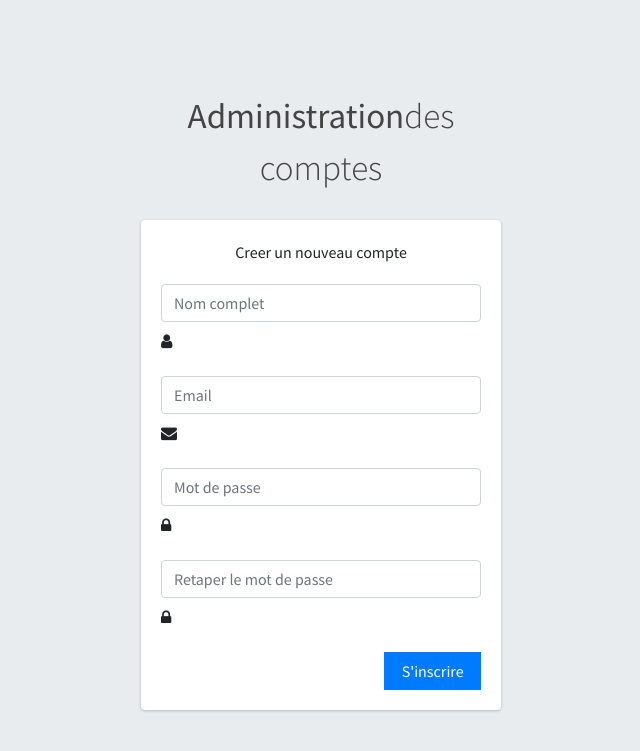
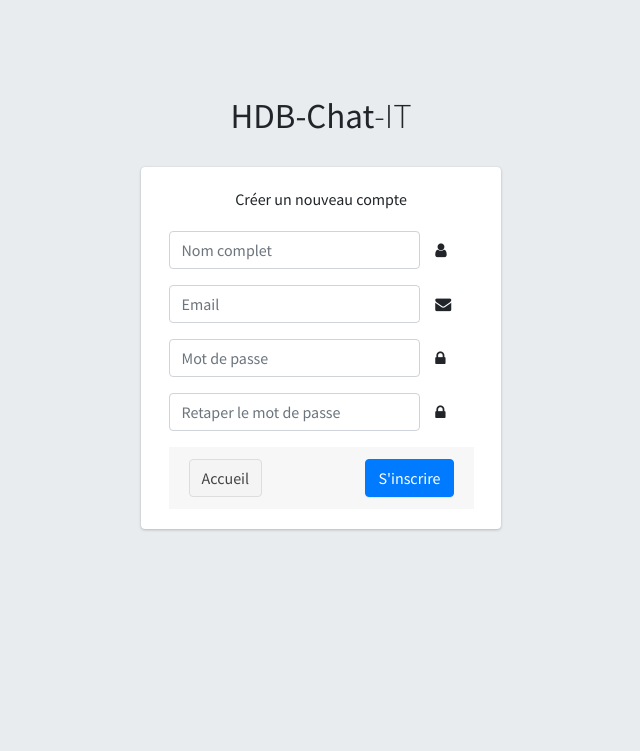
Before and after one commit to irin-andrian/hdb-chat-it, a PHP site: page /register.php in a window 1280 px wide. Shown: the top 751 px of the page, without its empty margins (319-959 px from the left). Run offline with PHP 8.4, Linux system fonts and the light colour scheme; some libraries are stand-ins or nearby versions.

Commit message:
update global and register pages

```diff
--- a/register.php
+++ b/register.php
@@ -3,7 +3,7 @@
 <head>
   <meta charset="utf-8">
   <meta http-equiv="X-UA-Compatible" content="IE=edge">
-  <title>AdminLTE 3 | Registration Page</title>
+  <title>HDB Chat IT | Registration Page</title>
   <!-- Tell the browser to be responsive to screen width -->
   <meta name="viewport" content="width=device-width, initial-scale=1">
 
@@ -21,48 +21,50 @@
 <body class="hold-transition register-page">
 <div class="register-box">
   <div class="register-logo">
-    <a href="../../index2.html"><b>Administration</b>des comptes</a>
+    <b>HDB-Chat</b>-IT
   </div>
-
-  <div class="card">
+  <div class="col-md-12 card">
     <div class="card-body register-card-body">
-      <p class="login-box-msg">Creer un nouveau compte</p>
-
-      <form action="includes/register_action.php" method="post">
-        <div class="form-group has-feedback">
+      <p class="login-box-msg">Créer un nouveau compte</p>
+      <form action="../../index.html" method="post">
+        <div class="row">
+          <div class="col-md-10 form-group has-feedback">
             <input type="text" class="form-control" placeholder="Nom complet">
+          </div>
+          <div class="col-md-2">
             <span class="fa fa-user form-control-feedback"></span>
           </div>
-        <div class="form-group has-feedback">
+        </div>
+        <div class="row">
+          <div class="col-md-10 form-group has-feedback">
           <input type="email" class="form-control" placeholder="Email">
+          </div>
+          <div class="col-md-2">
             <span class="fa fa-envelope form-control-feedback"></span>
           </div>
-        <div class="form-group has-feedback">
+        </div>
+        <div class="row">
+          <div class="col-md-10 form-group has-feedback">
           <input type="password" class="form-control" placeholder="Mot de passe">
+          </div>
+          <div class="col-md-2">
           <span class="fa fa-lock form-control-feedback"></span>
           </div>
-        <div class="form-group has-feedback">
+        </div>
+        <div class="row">
+          <div class="col-md-10 form-group has-feedback">
             <input type="password" class="form-control" placeholder="Retaper le mot de passe">
+          </div>
+          <div class="col-md-2">
             <span class="fa fa-lock form-control-feedback"></span>
           </div>
-        <div class="row">
-          <div class="col-8">
-            <div class="checkbox icheck">
-              <label>
-              </label>
+        </div>
+        <div class="card-footer">
+          <a href="/index.php" class="btn btn-default">Accueil</a>
+          <button type="submit" class="btn btn-primary float-right" onclick="">S'inscrire</button>
         </div>
         </div>
-          <!-- /.col -->
-          <div class="col-4">
-            <button type="submit" class="btn btn-primary btn-block btn-flat">S'inscrire</button>
-          </div>
-          <!-- /.col -->
-        </div>
       </form>
-
-
-
-
     </div>
     <!-- /.form-box -->
   </div><!-- /.card -->
```
Also changed, not shown: global.php (+10 -15 lines). Lines whose indentation alone changed are shown as unchanged.
